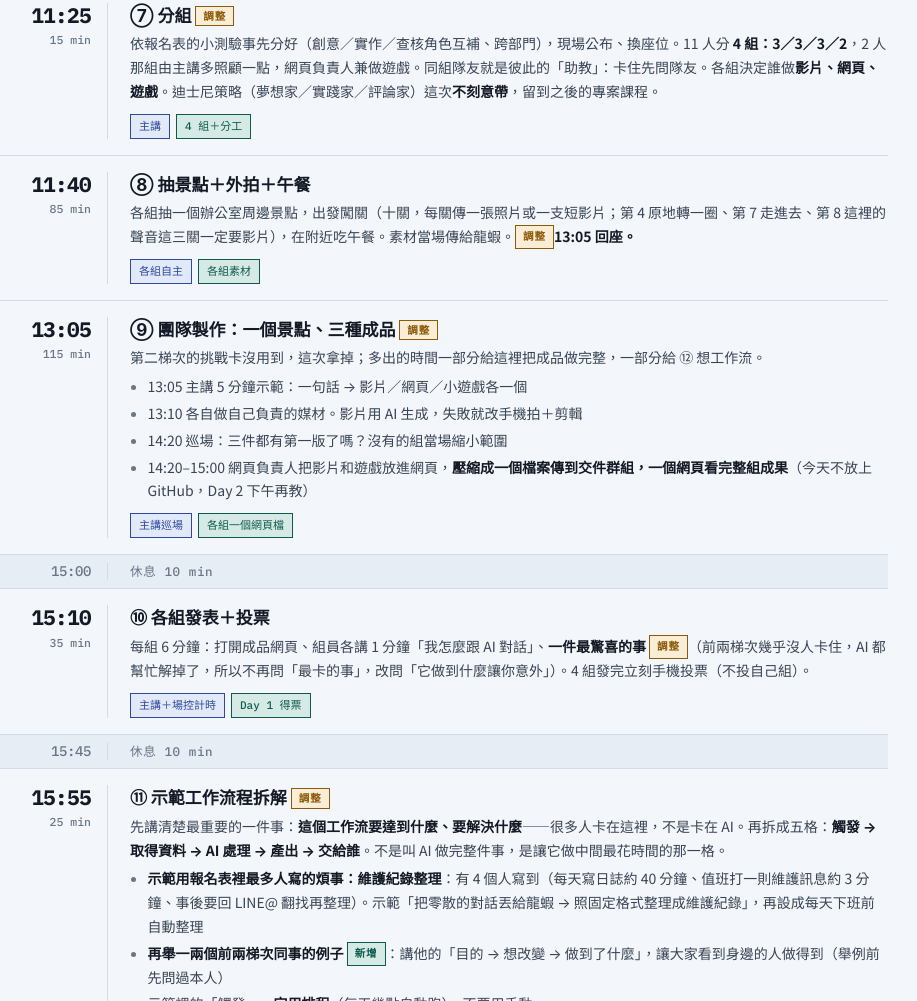
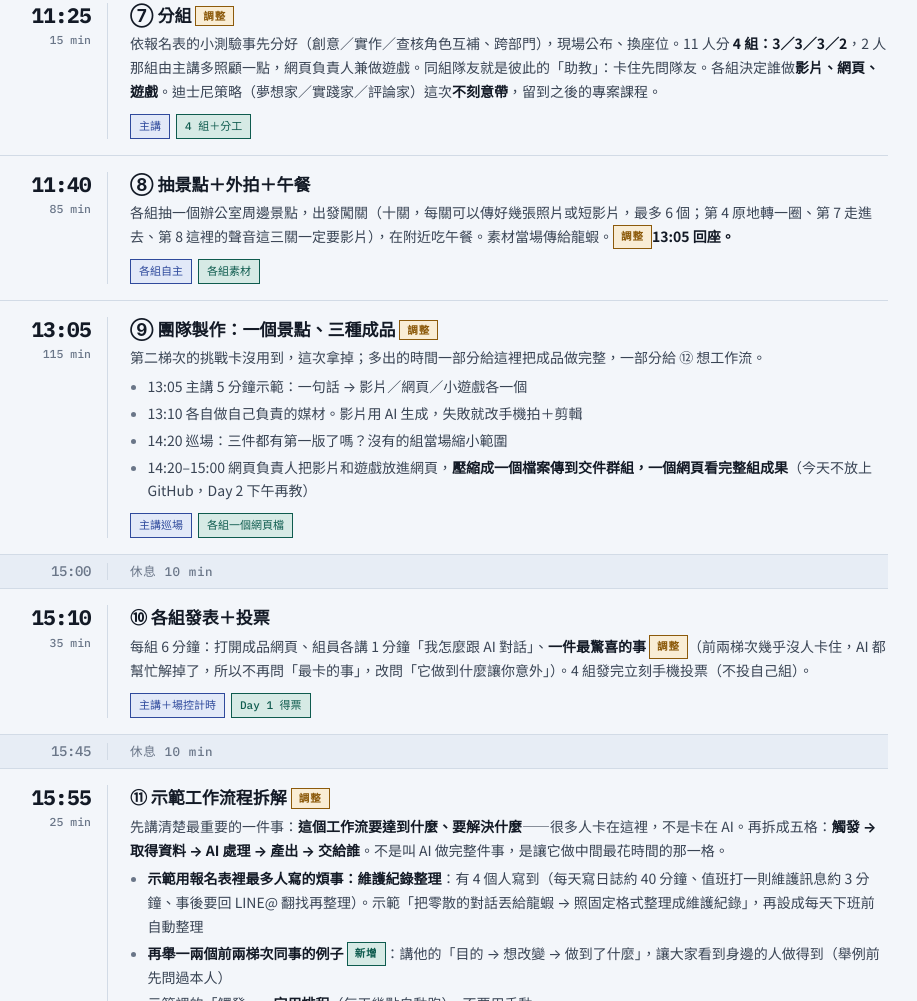
Before and after one commit to Arnold-leyan/vibecoding-workshop, a plain HTML site: page batch3/index.html in a window 1280 px wide. Shown: the part 3351-4352 px from the top of the page, without its empty margins (202-1119 px from the left). Drawn offline with Linux system fonts and the light colour scheme.

Commit message:
第三梯次：闖關每關可傳多張照片或影片
Co-Authored-By: Claude Opus 5.5 <noreply@anthropic.com>

```diff
--- a/batch3/index.html
+++ b/batch3/index.html
@@ -349,7 +349,7 @@ footer{margin-top:44px;padding-top:16px;border-top:2px solid var(--ink);
 
     <div class="blk"><div class="t"><span class="hm">11:40</span><span class="dur">85 min</span></div>
       <div class="b"><h4>⑧ 抽景點＋外拍＋午餐</h4>
-        <p class="d">各組抽一個辦公室周邊景點，出發闖關（十關，每關傳一張照片或一支短影片；第 4 原地轉一圈、第 7 走進去、第 8 這裡的聲音這三關一定要影片），在附近吃午餐。素材當場傳給龍蝦。<span class="tag w">調整</span><strong>13:05 回座。</strong></p>
+        <p class="d">各組抽一個辦公室周邊景點，出發闖關（十關，每關可以傳好幾張照片或短影片，最多 6 個；第 4 原地轉一圈、第 7 走進去、第 8 這裡的聲音這三關一定要影片），在附近吃午餐。素材當場傳給龍蝦。<span class="tag w">調整</span><strong>13:05 回座。</strong></p>
         <div class="meta"><span class="own">各組自主</span><span class="out">各組素材</span></div>
       </div></div>
 
```
Also changed, not shown: batch3/day1/06-teams.html (+1 -1 lines).
